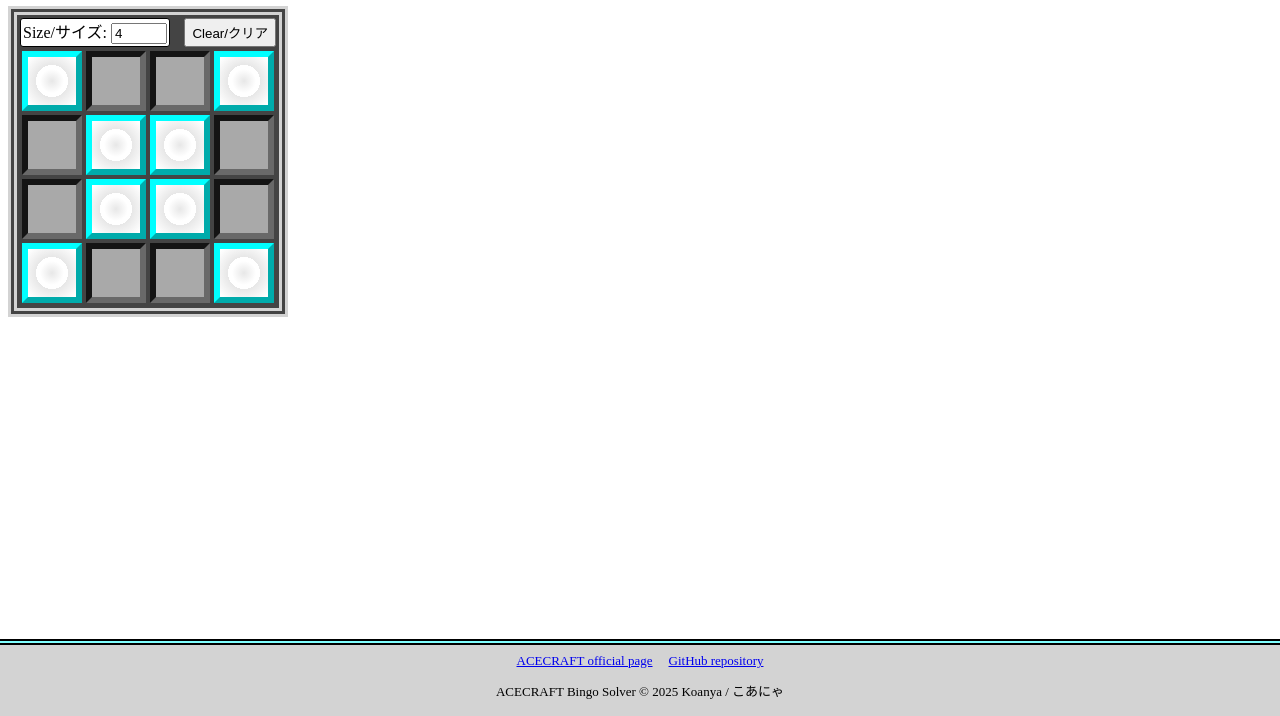
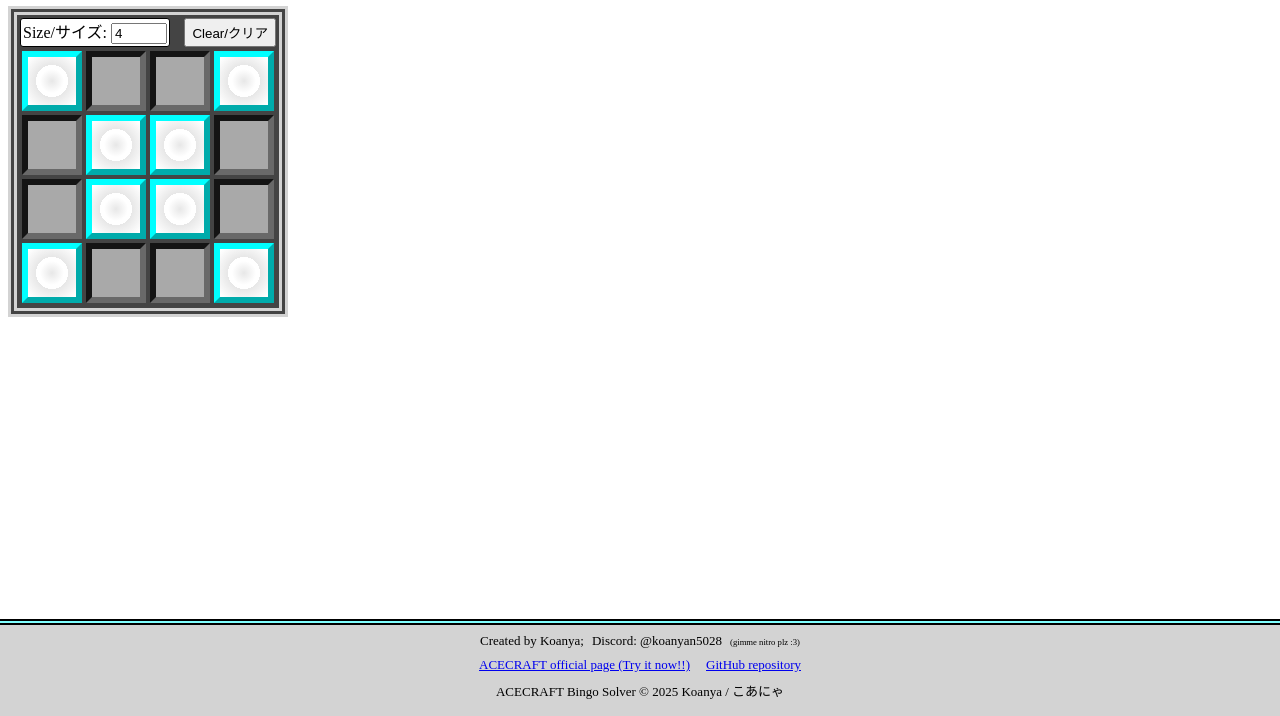
Before and after one commit to koanyan5028/ACECRAFT-Bingo-Solver, a website: page index.html in a window 1280 px wide. Shown: the part 84-800 px from the top of the page. Drawn offline with nearby package versions, Linux system fonts and the light colour scheme.

Commit message:
Added creator name to the footer

```diff
--- a/index.css
+++ b/index.css
@@ -105,36 +105,41 @@ footer{
 	background-color: #7fffff;
 }
 
-footer div{
+footer>div{
 	background-color: lightgray;
-	padding: 4px 0 8px 0;
+	padding: 8px 0;
 }
 
-footer div div{
+footer>div>div{
 	display: flex;
 	flex-wrap: wrap;
 	justify-content: center;
+	padding: 0 0 8px 0;
 }
 
-footer div div a{
+footer a{
 	display: block;
 	margin: 0 8px;
 }
 
-@media(forced-colors: active) {
-	div.square {
+footer p{
+	margin: 0 4px;
+}
+
+@media(forced-colors: active){
+	div.square{
 		border-style: solid;
 		text-stroke: 2px black;
 		-webkit-text-stroke: 2px black;
 	}
 
-		div.square.highlighted {
+		div.square.highlighted{
 			border-style: double;
 		}
 }
 
 @media(prefers-color-scheme: dark){
-	body {
+	body{
 		background-color: #222;
 		color: white;
 	}
--- a/index.html
+++ b/index.html
@@ -31,9 +31,14 @@
 		<script src="index.js"></script>
 		<footer>
 			<div>
+        <div>
+					<p>Created by Koanya;</p>
+					<p>Discord: @koanyan5028</p>
+					<p><span style="font-size: calc(1em / 1.5);">(gimme nitro plz :3)</span></p>
+				</div>
 				<div>
-					<a href="https://acecraft.viztagame.com/">ACECRAFT official page</a>
-					<a href="https://github.com/koanyan5028/ACECRAFT-Bingo-Solver">GitHub repository</a>
+					<a href="https://acecraft.viztagame.com/" target="_blank">ACECRAFT official page (Try it now!!)</a>
+					<a href="https://github.com/koanyan5028/ACECRAFT-Bingo-Solver" target="_blank">GitHub repository</a>
 				</div>
 				<div>
 					<p>ACECRAFT Bingo Solver © 2025 Koanya / こあにゃ</p>
```
